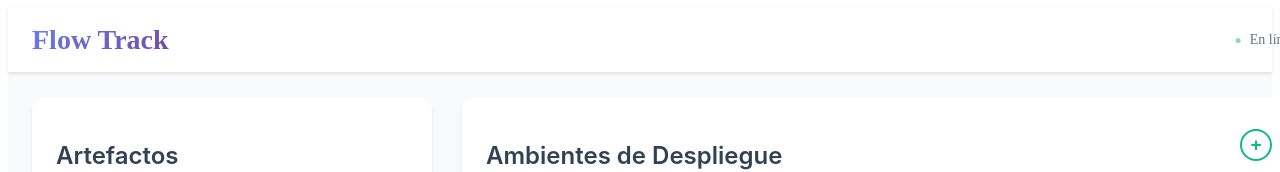
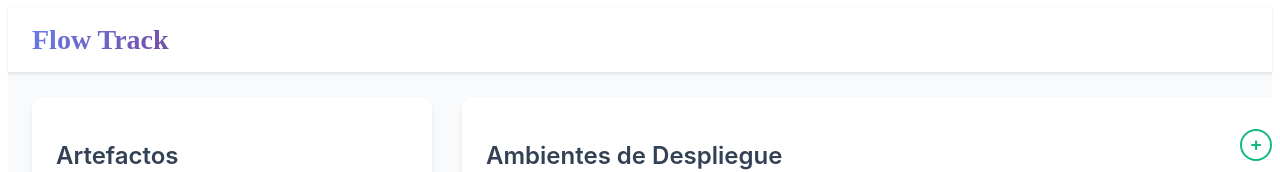
Before and after one commit to gdecarlo/flow-track, a Vue app: page / in a window 1280 px wide. Shown: the top 172 px of the page. Built offline with nearby package versions, Linux system fonts and the light colour scheme.

Commit message:
refactor: eliminar elementos de estado en la barra de navegación

```diff
--- a/src/App.vue
+++ b/src/App.vue
@@ -9,10 +9,7 @@
     <nav class="navbar">
       <div class="navbar-container">
         <h1 class="app-title">Flow Track</h1>
-        <div class="navbar-actions">
-          <span class="status-indicator">●</span>
-          <span class="status-text">En línea</span>
-        </div>
+
       </div>
     </nav>
 
```
